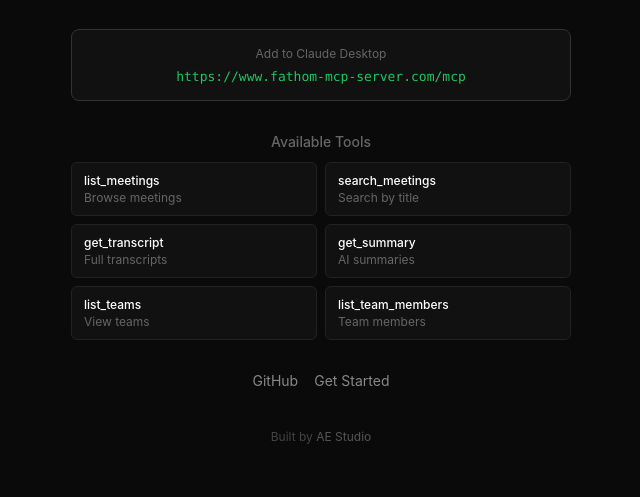
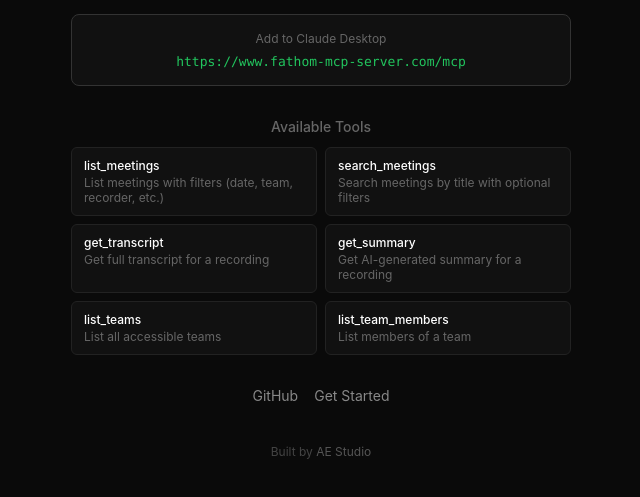
Before and after one commit to agencyenterprise/fathom-mcp-server, a website: page public/index.html in a window 1280 px wide. Shown: the part 301-798 px from the top of the page, without its empty margins (319-959 px from the left). Drawn offline with Linux system fonts and the light colour scheme.

Commit message:
Update project name and repository URL in package.json; enhance tool descriptions in README.md and index.html for clarity

```diff
--- a/package.json
+++ b/package.json
@@ -1,5 +1,5 @@
 {
-  "name": "fathom-mcp",
+  "name": "fathom-mcp-server",
   "version": "1.0.0",
   "description": "MCP server connecting Claude to Fathom meeting recordings, transcripts, and summaries",
   "type": "module",
@@ -7,7 +7,7 @@
   "author": "Jeff Patterson <jeff@ae.studio>",
   "repository": {
     "type": "git",
-    "url": "https://github.com/agencyenterprise/fathom-mcp"
+    "url": "https://github.com/agencyenterprise/fathom-mcp-server"
   },
   "keywords": [
     "mcp",
--- a/public/index.html
+++ b/public/index.html
@@ -86,7 +86,8 @@
         align-items: center;
         justify-content: center;
         background: #0a0a0a;
-        font-family: -apple-system, BlinkMacSystemFont, "Segoe UI", Roboto, sans-serif;
+        font-family:
+          -apple-system, BlinkMacSystemFont, "Segoe UI", Roboto, sans-serif;
         color: #fff;
         padding: 40px 20px;
       }
@@ -228,38 +229,55 @@
         <div class="tools-grid">
           <div class="tool">
             <div class="tool-name">list_meetings</div>
-            <div class="tool-desc">Browse meetings</div>
+            <div class="tool-desc">
+              List meetings with filters (date, team, recorder, etc.)
+            </div>
           </div>
           <div class="tool">
             <div class="tool-name">search_meetings</div>
-            <div class="tool-desc">Search by title</div>
+            <div class="tool-desc">
+              Search meetings by title with optional filters
+            </div>
           </div>
           <div class="tool">
             <div class="tool-name">get_transcript</div>
-            <div class="tool-desc">Full transcripts</div>
+            <div class="tool-desc">Get full transcript for a recording</div>
           </div>
           <div class="tool">
             <div class="tool-name">get_summary</div>
-            <div class="tool-desc">AI summaries</div>
+            <div class="tool-desc">
+              Get AI-generated summary for a recording
+            </div>
           </div>
           <div class="tool">
             <div class="tool-name">list_teams</div>
-            <div class="tool-desc">View teams</div>
+            <div class="tool-desc">List all accessible teams</div>
           </div>
           <div class="tool">
             <div class="tool-name">list_team_members</div>
-            <div class="tool-desc">Team members</div>
+            <div class="tool-desc">List members of a team</div>
           </div>
         </div>
       </div>
 
       <div class="links">
-        <a href="https://github.com/agencyenterprise/fathom-mcp-server" target="_blank" rel="noopener">GitHub</a>
-        <a href="https://github.com/agencyenterprise/fathom-mcp-server#get-started" target="_blank" rel="noopener">Get Started</a>
+        <a
+          href="https://github.com/agencyenterprise/fathom-mcp-server"
+          target="_blank"
+          rel="noopener"
+          >GitHub</a
+        >
+        <a
+          href="https://github.com/agencyenterprise/fathom-mcp-server#get-started"
+          target="_blank"
+          rel="noopener"
+          >Get Started</a
+        >
       </div>
 
       <div class="footer">
-        Built by <a href="https://ae.studio" target="_blank" rel="noopener">AE Studio</a>
+        Built by
+        <a href="https://ae.studio" target="_blank" rel="noopener">AE Studio</a>
       </div>
     </main>
   </body>
```
Also changed, not shown: README.md.
